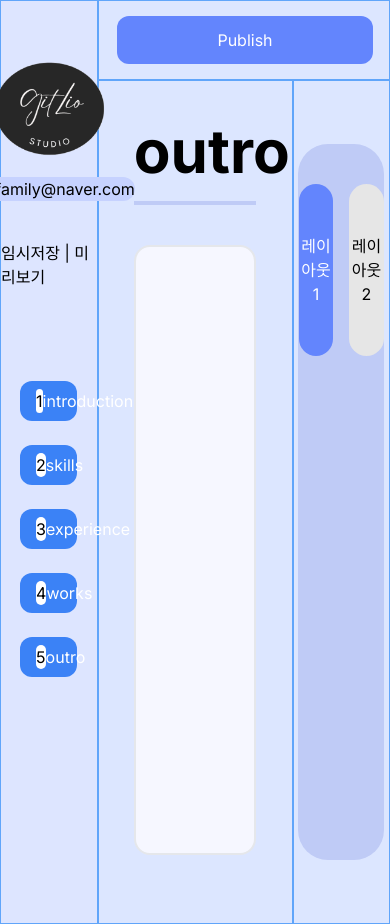
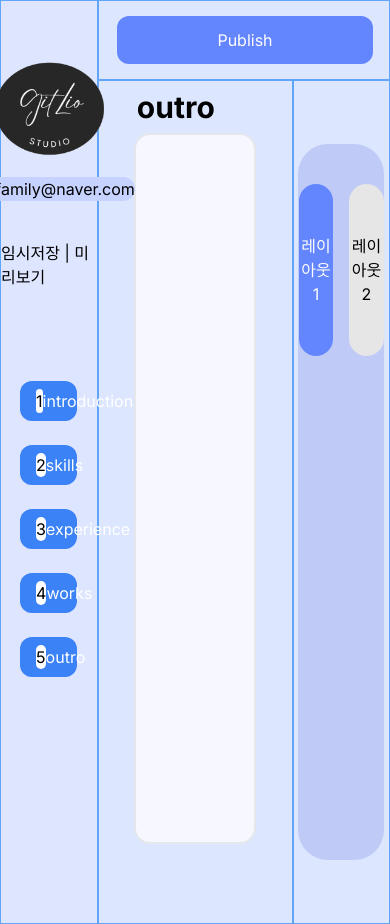
Before and after one commit to TU-GitLio/frontend, a Next.js app in the folder gitlio/: page /outro in a window 390 px wide. Built offline with nearby package versions, Linux system fonts and the light colour scheme.

Commit message:
design: Title명 반응형 반영

```diff
--- a/gitlio/components/Title.tsx
+++ b/gitlio/components/Title.tsx
@@ -9,8 +9,8 @@ export default function Title() {
 
   return (
     <>
-      <div className="w-4/5 border-[#BFCBF6] border-b-4 text-center mt-10 mb-10 pb-5">
-        <span className="text-6xl font-bold">
+      <div className="text-left mt-2 mb-2 mr-auto ml-[12%]">
+        <span className="text-3xl xl:text-5xl font-bold">
           {titleArray[titleArray.length - 1]}
         </span>
       </div>
```
